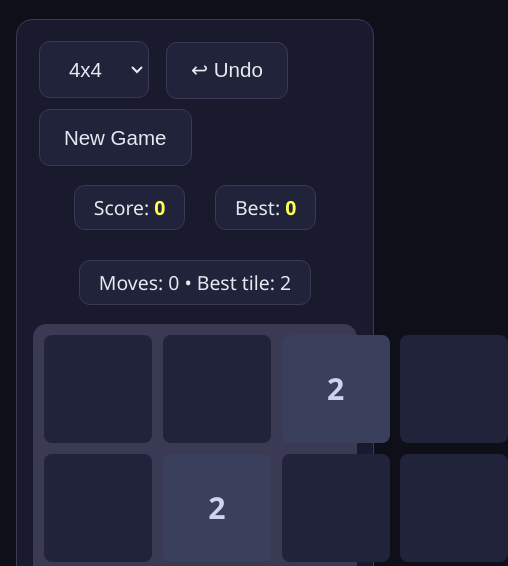
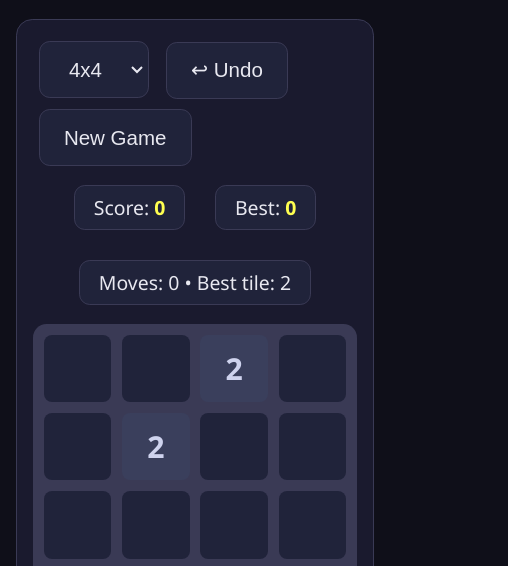
Before and after one commit to TameAleurone/arcade-website, a website: page 2048.html in a window 390 px wide. Shown: the part 256-822 px from the top of the page, 508 px wide, since content can reach past the window. Drawn offline with Linux system fonts and the light colour scheme.

Commit message:
Add files via upload

```diff
--- a/dino.js
+++ b/dino.js
@@ -56,7 +56,7 @@
       const timeScale = slowTimer>0 ? 0.5 : 1;
       groundScrollX = (groundScrollX + speed*dt) % 40;
       elapsed += dt*timeScale;
-      score += Math.round(60*dt*(scoreMultTimer>0?2:1));
+      score += Math.round(12*dt*(scoreMultTimer>0?2:1));
       speed = (250 + Math.min(200, elapsed*5)) * timeScale;
       if(shieldHits>0) shieldHits=shieldHits; // no decay, consumed on hit
       if(scoreMultTimer>0) scoreMultTimer=Math.max(0,scoreMultTimer-dt);
--- a/game2048.js
+++ b/game2048.js
@@ -74,8 +74,11 @@
                   128:'#ffd700',256:'#ffcc00',512:'#ffc800',1024:'#50ff9f',2048:'#50ffea'};
   function render(){
     const el = document.getElementById('g2048-board');
-    el.style.gridTemplateColumns = `repeat(${size}, ${Math.floor(320/size)}px)`;
-    el.style.gridTemplateRows = `repeat(${size}, ${Math.floor(320/size)}px)`;
+    // Column/row *count* only — the actual pixel size is handled by CSS
+    // (width:min(360px,100%) + aspect-ratio) so the board always fits the
+    // screen instead of overflowing on narrow phones.
+    el.style.gridTemplateColumns = `repeat(${size}, 1fr)`;
+    el.style.gridTemplateRows = `repeat(${size}, 1fr)`;
     el.innerHTML='';
     for(let r=0;r<size;r++)for(let c=0;c<size;c++){
       const v = board[r][c];
@@ -83,7 +86,7 @@
       tile.className='g2048-tile';
       tile.style.background = colors[v] || '#50ffea';
       tile.style.color = v<=4 ? '#cfd3ee' : '#111';
-      tile.style.fontSize = size>4 ? '1rem' : '1.4rem';
+      tile.style.fontSize = size>4 ? 'clamp(.6rem,5vw,1rem)' : 'clamp(.85rem,6.5vw,1.4rem)';
       tile.textContent = v===0?'':v; if(v>bestTile) bestTile=v;
       el.appendChild(tile);
     }
--- a/style.css
+++ b/style.css
@@ -104,8 +104,8 @@
   .mem-card.matched{opacity:0.55;cursor:default;}
 
   /* 2048 */
-  .g2048-board{display:grid;grid-template-columns:repeat(4,80px);grid-template-rows:repeat(4,80px);gap:8px;background:#3a3a55;padding:8px;border-radius:10px;}
-  .g2048-tile{border-radius:6px;display:flex;align-items:center;justify-content:center;font-weight:700;font-size:1.4rem;background:#20233a;color:#e8e8f0;}
+  .g2048-board{display:grid;grid-template-columns:repeat(4,1fr);grid-template-rows:repeat(4,1fr);gap:8px;background:#3a3a55;padding:8px;border-radius:10px;width:min(360px,100%);aspect-ratio:1;box-sizing:border-box;margin:0 auto;}
+  .g2048-tile{border-radius:6px;display:flex;align-items:center;justify-content:center;font-weight:700;font-size:clamp(.85rem,6.5vw,1.4rem);background:#20233a;color:#e8e8f0;}
 
   /* minesweeper */
   .ms-board{display:grid;gap:2px;background:#000;padding:6px;border-radius:8px;}
```
Also changed, not shown: dino.html (+1 -1 lines).
